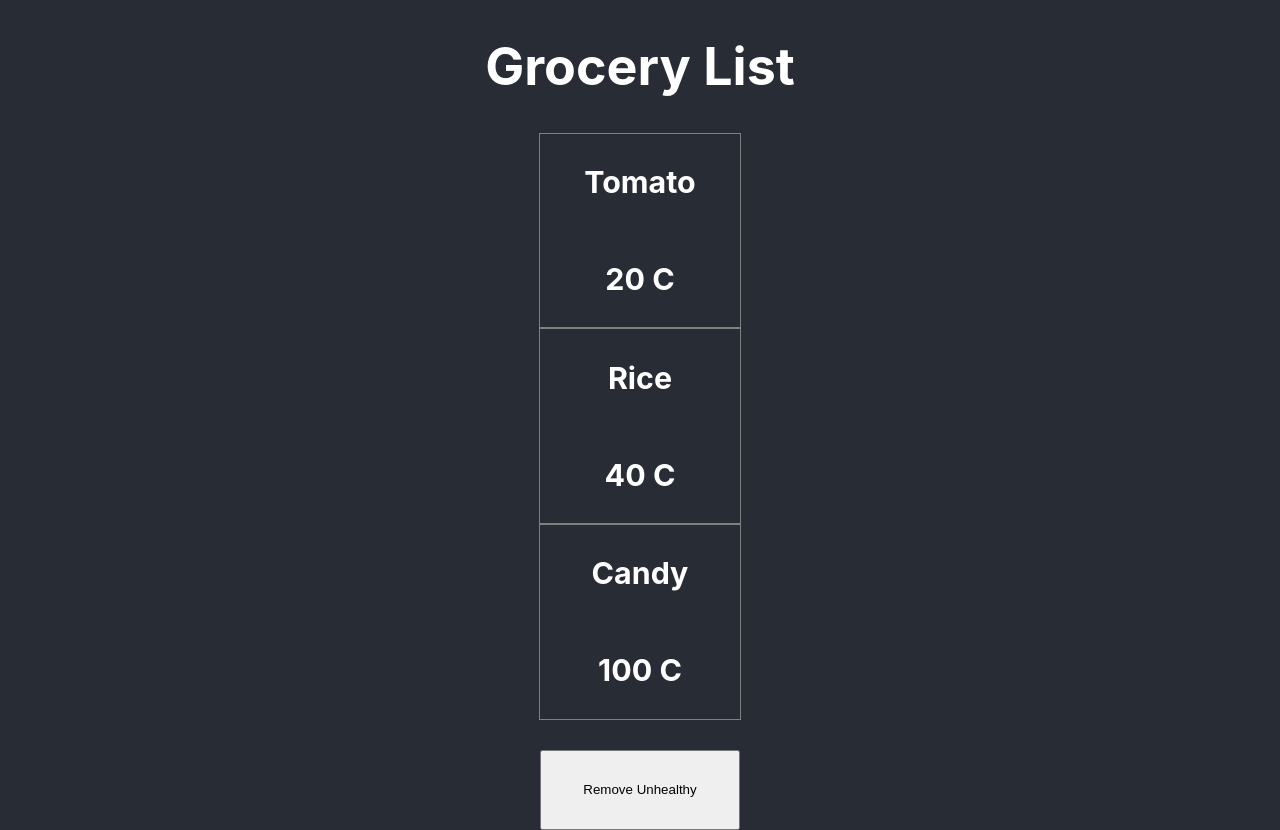
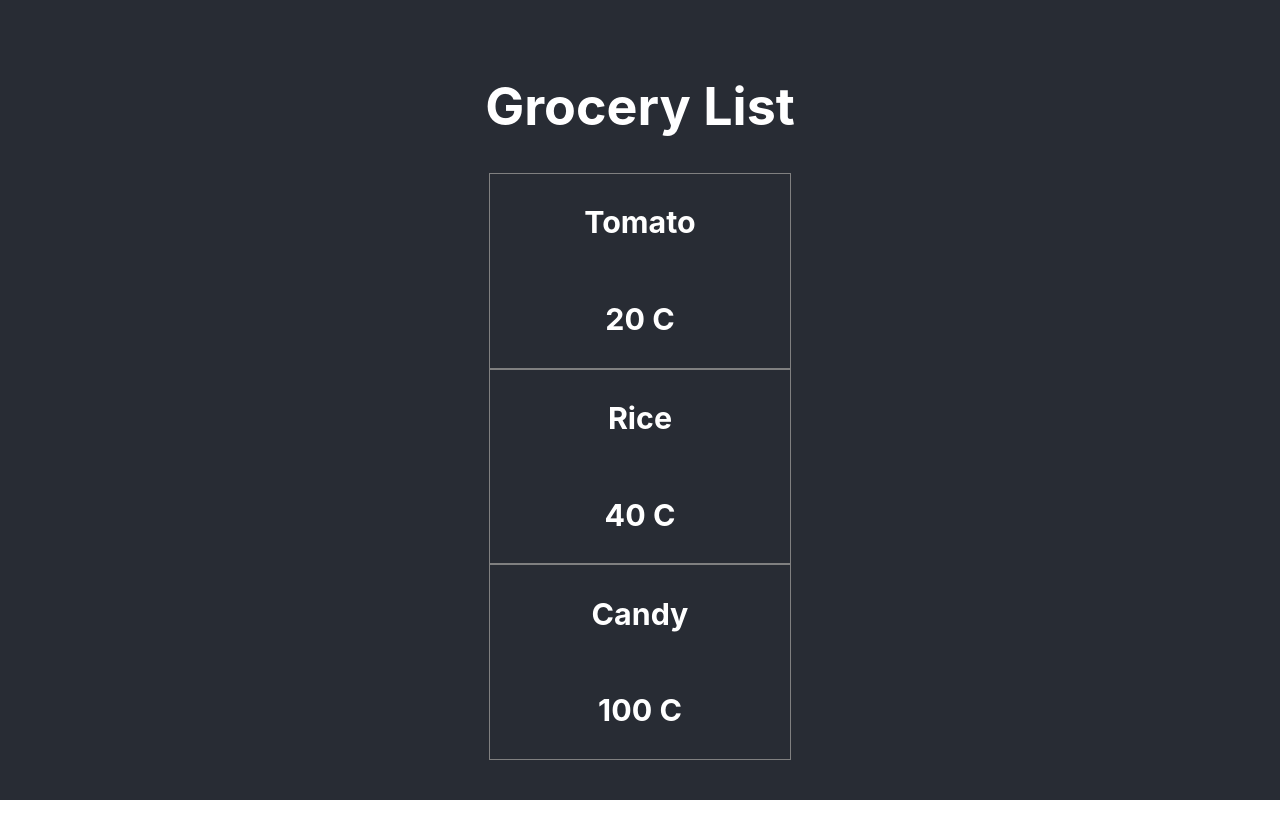
Before and after one commit to baraabd/React-Hooks, a React (Create React App) app: page / in a window 1280 px wide. After the commit the page ends 800 px from the top, so only its background shows below. Built offline with nearby package versions, Linux system fonts and the light colour scheme.

Commit message:
Use Event to pass data between componentes

```diff
--- a/package.json
+++ b/package.json
@@ -3,6 +3,9 @@
   "version": "0.1.0",
   "private": true,
   "dependencies": {
+    "@fortawesome/fontawesome-svg-core": "^1.2.35",
+    "@fortawesome/free-solid-svg-icons": "^5.15.3",
+    "@fortawesome/react-fontawesome": "^0.1.14",
     "@testing-library/jest-dom": "^5.11.4",
     "@testing-library/react": "^11.1.0",
     "@testing-library/user-event": "^12.1.10",
--- a/src/App.jsx
+++ b/src/App.jsx
@@ -13,10 +13,22 @@ import Item from './components/item'
   const [list, setList] = useState(initList)
 
 
-  const removeUnhealthyHandle = (e) => {
+  /* const removeUnhealthyHandle = (e) => {
     const filterList = list.filter(v => v.calorie <=50)
     setList(filterList)
+  } */
+
+  function removeItemHandle(e) {
+    console.dir(e.target.getAttribute('name'))
+
+    const filteredList = list.filter(v => v.name !== e.target.getAttribute('name'))
+    setList(filteredList)
   }
+
+  /* const removeItemHandle = (e) => {
+    console.dir(e.target)
+  } */
+
 
   return (
     <div>
@@ -24,13 +36,13 @@ import Item from './components/item'
         <h1>Grocery List</h1>
         {
           list.map((v,k)=>{
-            return <Item key={`${k}${v.name}${v.calorie}`} item={v}></Item>
+            return <Item key={`${k}${v.name}${v.calorie}`} item={v} onClick={removeItemHandle}></Item>
           })
         }
 
-        <button onClick={removeUnhealthyHandle} className='removeButton' >Remove Unhealthy
+        {/* <button onClick={removeUnhealthyHandle} className='removeButton' >Remove Unhealthy
 
-        </button>
+        </button>*/}
       </header>
     </div>
   );
--- a/src/components/item.css
+++ b/src/components/item.css
@@ -1,9 +1,35 @@
+.listIcon { transition: all 1s }
+
 .list-st{
     border: 1px solid gray;
-    width: 200px;
+    width: 300px;
     display: flex;
     align-items: center;
+    flex-direction: row;
+    position: relative;
+    cursor: pointer;
+}
+
+.listContainer {
+    display: flex;
     flex-direction: column;
+    width: 100%;
+    align-items: center;
+}
+
+.iconDelete {
+    color: red;
+}
+
+.iconLike {
+    color: green;
+
+}
+
+.listIcon{
+    margin: 5px;
+    margin-left: 80px;
+    opacity: 0;
 }
 
 .removeButton {
@@ -11,3 +37,24 @@
     width: 200px;
     height: 80px;
 }
+
+.iconContainer {
+    position: absolute;
+    right: 0;
+    display: flex;
+    flex-direction: column;
+    width: 20%;
+    color: gray;
+
+}
+
+
+.listContainer:hover ~ .iconContainer .listIcon {
+    opacity: 1;
+    margin-left: 0;
+}
+
+.listContainer:hover > .iconContainer .listIcon{
+    opacity: 1;
+    margin-left: 0;
+}
--- a/src/components/item.jsx
+++ b/src/components/item.jsx
@@ -1,12 +1,24 @@
 import React from "react";
-import './item.css'
+import "./item.css";
+import { FontAwesomeIcon } from "@fortawesome/react-fontawesome";
+import { faBan } from "@fortawesome/free-solid-svg-icons";
+import { faThumbsUp } from "@fortawesome/free-solid-svg-icons";
+
 const Item = (props) => {
-  return (
-    <div className='list-st'>
-      <h3>{props.item.name}</h3>
-      <h3>{props.item.calorie} C</h3>
-    </div>
-  );
+    return (
+        <div>
+            <div className="list-st">
+                <div className="listContainer">
+                    <h3>{props.item.name}</h3>
+                    <h3>{props.item.calorie} C</h3>
+                    <div className="iconContainer">
+                        <FontAwesomeIcon name = {props.item.name} onClick = {props.onClick}  icon={faBan} size="3x" transform="shrink-6 left-4" className="iconDelete listIcon"/>
+                        <FontAwesomeIcon  onClick={props.onClickLike} icon={faThumbsUp} size="3x" transform="shrink-6 left-4" className="iconLike listIcon" />
+                    </div>
+                </div>
+            </div>
+        </div>
+    );
 };
 
 export default Item;
```
Also changed, not shown: 1 other file (tests, documents, lock files or other folders).
